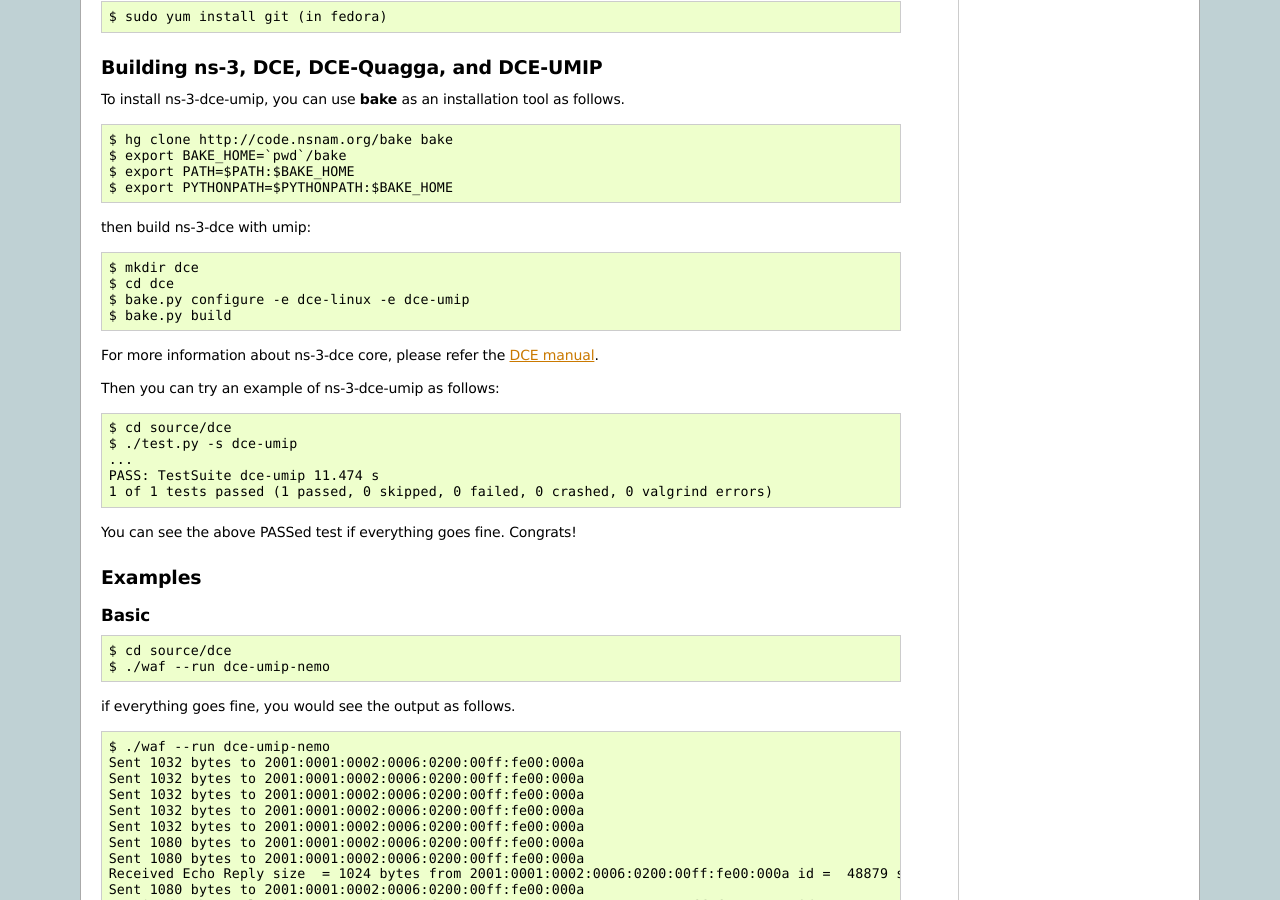
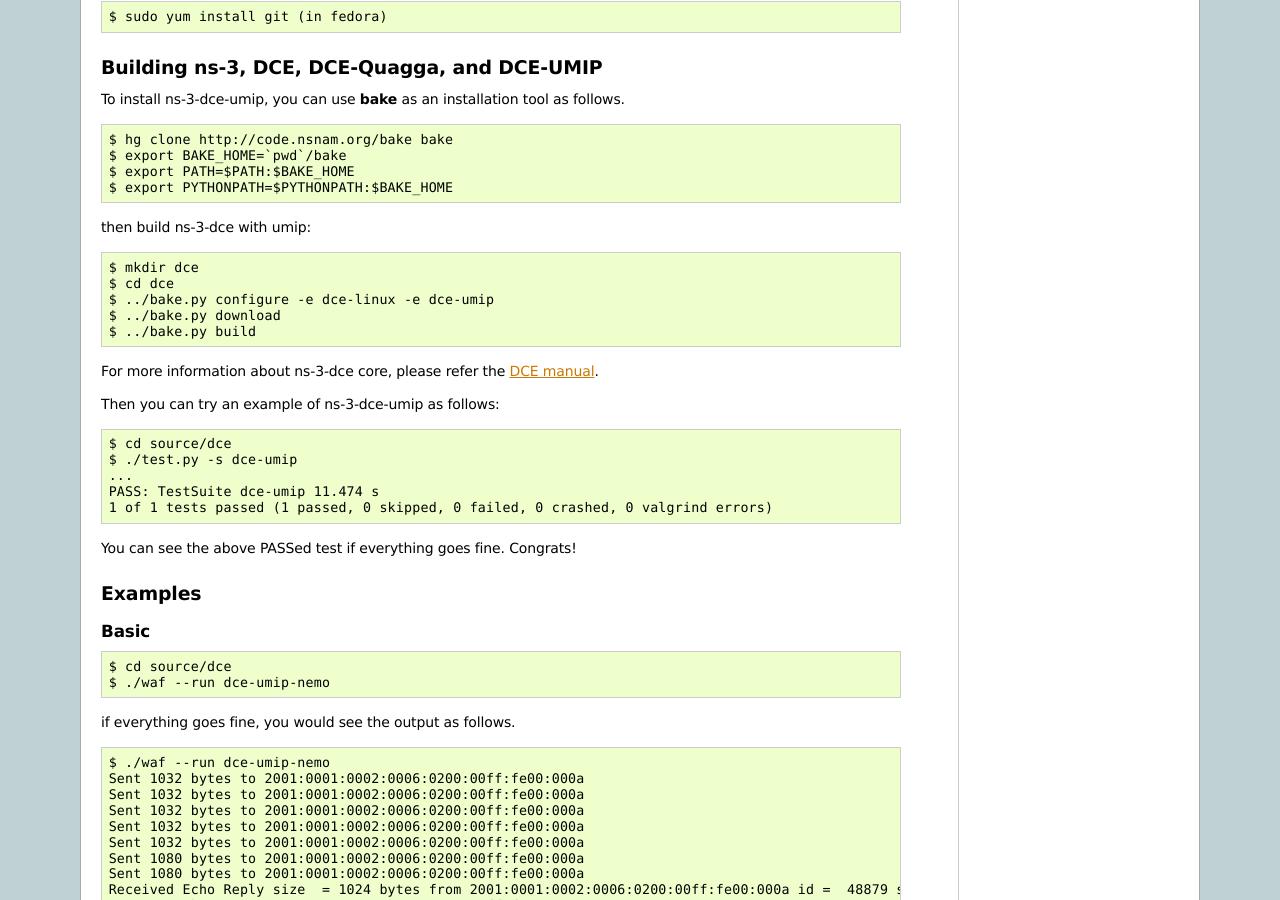
Before and after one commit to direct-code-execution/ns-3-dce-umip, a Sphinx documentation site: the page built from doc/source/getting-started.rst, in a window 1280 px wide and 900 px high, scrolled down 754 px. Built offline with Sphinx 7.4.7, drawn with Linux system fonts in a browser that asks for light colours.

Commit message:
update bake.py path in document

```diff
--- a/doc/source/getting-started.rst
+++ b/doc/source/getting-started.rst
@@ -72,8 +72,9 @@
 
   $ mkdir dce
   $ cd dce
-  $ bake.py configure -e dce-linux -e dce-umip
-  $ bake.py build
+  $ ../bake.py configure -e dce-linux -e dce-umip
+  $ ../bake.py download
+  $ ../bake.py build
 
 For more information about ns-3-dce core, please refer the `DCE manual
 <http://www-sop.inria.fr/members/Frederic.Urbani/ns3dceccnx/getting-started.html#building-ns-3-and-dce>`_.
```
